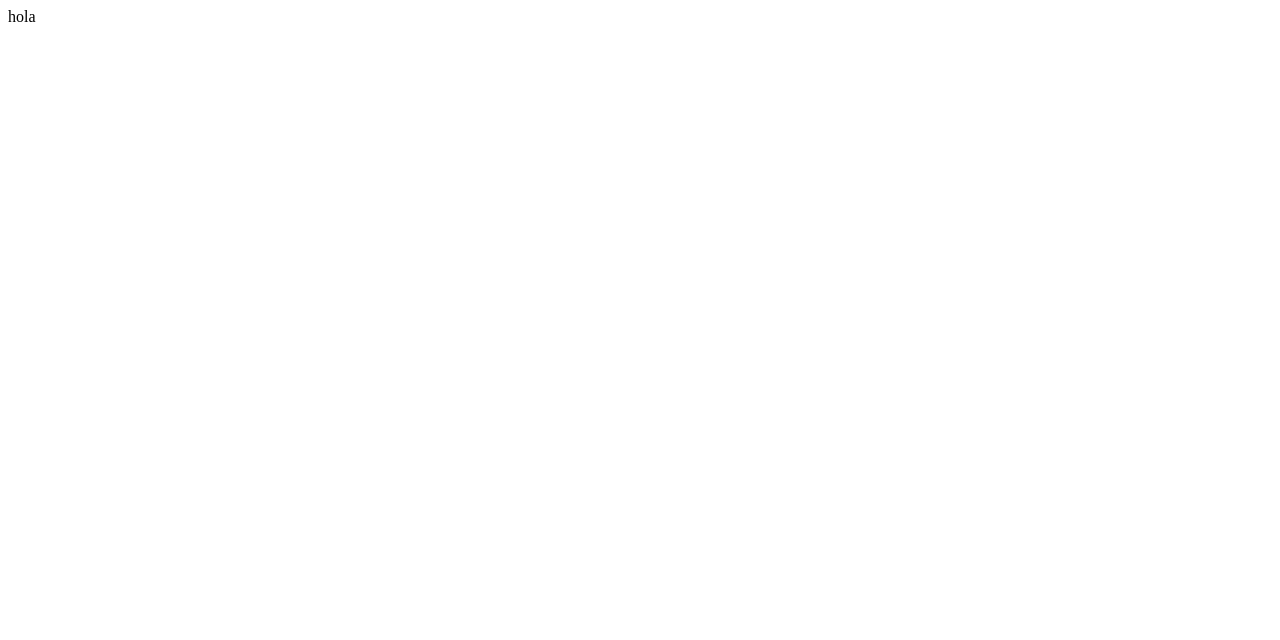
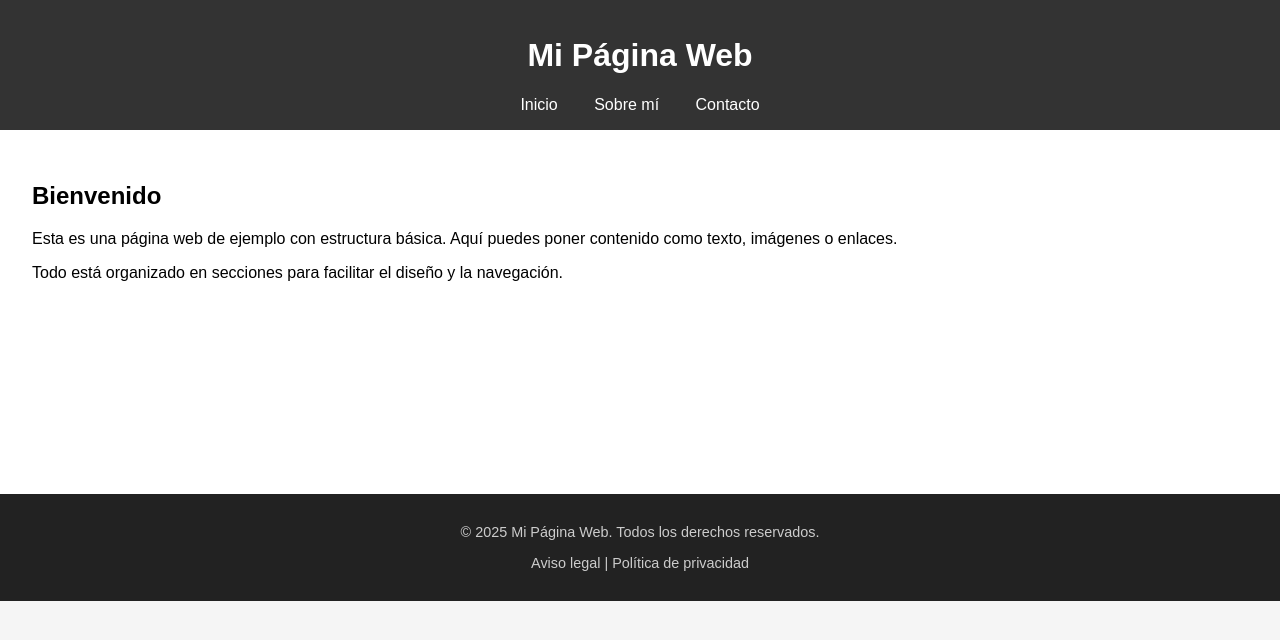
Before and after one commit to eapespa/elantipolitico.com, a plain HTML site: page index.html in a window 1280 px wide. Drawn offline with Linux system fonts and the light colour scheme.

Commit message:
Update index.html

```diff
--- a/index.html
+++ b/index.html
@@ -1 +1,78 @@
-hola
+<!DOCTYPE html>
+<html lang="es">
+<head>
+  <meta charset="UTF-8" />
+  <meta name="viewport" content="width=device-width, initial-scale=1.0"/>
+  <title>Página Web Simple</title>
+  <style>
+    body {
+      margin: 0;
+      font-family: Arial, sans-serif;
+      background-color: #f5f5f5;
+    }
+
+    header {
+      background-color: #333;
+      color: white;
+      padding: 1rem;
+      text-align: center;
+    }
+
+    nav {
+      margin-top: 0.5rem;
+    }
+
+    nav a {
+      color: white;
+      margin: 0 1rem;
+      text-decoration: none;
+    }
+
+    main {
+      padding: 2rem;
+      background-color: white;
+      min-height: 300px;
+    }
+
+    footer {
+      background-color: #222;
+      color: #ccc;
+      text-align: center;
+      padding: 1rem;
+      font-size: 0.9rem;
+    }
+
+    footer a {
+      color: #ccc;
+      text-decoration: none;
+    }
+
+    footer a:hover {
+      text-decoration: underline;
+    }
+  </style>
+</head>
+<body>
+
+  <header>
+    <h1>Mi Página Web</h1>
+    <nav>
+      <a href="#">Inicio</a>
+      <a href="#">Sobre mí</a>
+      <a href="#">Contacto</a>
+    </nav>
+  </header>
+
+  <main>
+    <h2>Bienvenido</h2>
+    <p>Esta es una página web de ejemplo con estructura básica. Aquí puedes poner contenido como texto, imágenes o enlaces.</p>
+    <p>Todo está organizado en secciones para facilitar el diseño y la navegación.</p>
+  </main>
+
+  <footer>
+    <p>&copy; 2025 Mi Página Web. Todos los derechos reservados.</p>
+    <p><a href="#">Aviso legal</a> | <a href="#">Política de privacidad</a></p>
+  </footer>
+
+</body>
+</html>
```
